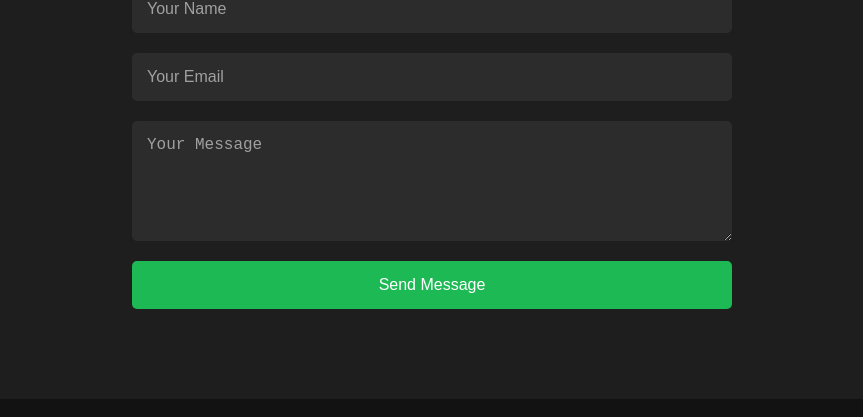
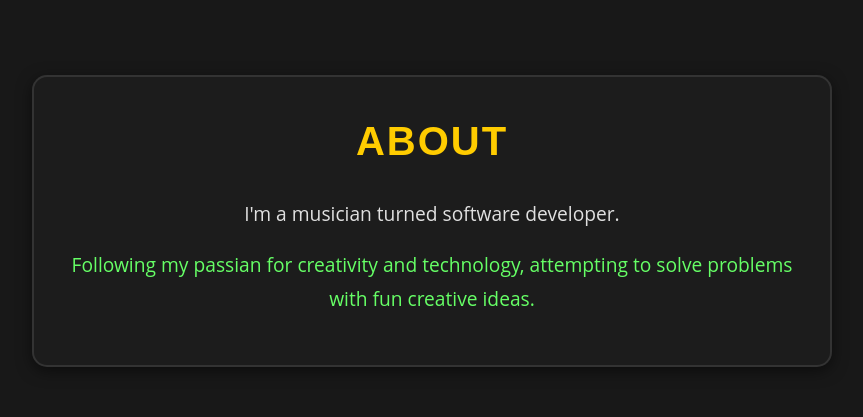
Before and after one commit to jordanfh1/my-portfolio, a Next.js app in the folder my-portfolio/: page / in a window 1280 px wide. Shown: the part 1694-2111 px from the top of the page, without its empty margins (208-1071 px from the left). Built offline with nearby package versions, Linux system fonts and the light colour scheme.

Commit message:
feat add about page and info, changes to hero and contact

```diff
--- a/my-portfolio/src/app/page.tsx
+++ b/my-portfolio/src/app/page.tsx
@@ -4,7 +4,8 @@ import EasterEgg from "@/components/EasterEgg/EasterEgg";
 import Hero from '@/components/Hero/Hero'
 import Skills from '@/components/Skills/Skills'
 import Projects from "@/components/Projects/Projects";
-import Contact from "@/components/Contact/Contact"
+import Contact from "@/components/Contact/Contact";
+import About from  "@/components/About/About";
 
 
 export default function Home() {
@@ -13,7 +14,7 @@ export default function Home() {
     <Hero />
     <Projects />
     <Skills />
-
+    <About />
     <Contact />
     <EasterEgg />
     </>
--- /dev/null
+++ b/my-portfolio/src/components/About/About.module.css
@@ -0,0 +1,44 @@
+.about {
+    background-color: #181818; /* Dark background to match the modern dark theme */
+    color: #e0e0e0; /* Soft light text color for readability */
+    padding: 4rem 2rem; /* Adds breathing room */
+    display: flex;
+    align-items: center;
+    justify-content: center;
+    min-height: 100vh;
+  }
+
+  .about div {
+    max-width: 800px; /* Prevents content from stretching too wide */
+    text-align: center;
+    border: 2px solid rgba(255, 255, 255, 0.1); /* Soft border for subtle elegance */
+    padding: 2rem;
+    background: rgba(255, 255, 255, 0.02); /* Faint background for layered effect */
+    box-shadow: 0 4px 15px rgba(0, 0, 0, 0.5); /* Adds depth with shadow */
+    border-radius: 15px; /* Softens the box edges */
+  }
+
+  .h2 {
+    font-size: 2.5rem;
+    margin-bottom: 1.5rem;
+    color: #ffcc00;
+    text-transform: uppercase;
+    font-family: 'Orbitron', sans-serif; /* A cool, modern, techy font */
+    letter-spacing: 0.05em;
+  }
+
+  .p {
+    font-size: 1.2rem;
+    line-height: 1.8;
+    font-family: 'Open Sans', sans-serif;
+    margin-bottom: 1rem;
+  }
+
+  .p:nth-child(3) {
+    color: #66ff66;
+  }
+
+  .about div:hover {
+    background: rgba(255, 255, 255, 0.05);
+    transition: background 0.3s ease;
+  }
--- /dev/null
+++ b/my-portfolio/src/components/About/About.tsx
@@ -0,0 +1,15 @@
+import styles from './About.module.css'
+
+
+const About = () => (
+    <section id="about" className={styles.about}>
+        <div >
+            <h2 className={styles.h2}>About</h2>
+            <p className={styles.p}>I'm a musician turned software developer.</p>
+            <p className={styles.p}>Following my passian for creativity and technology, attempting to solve problems with fun creative ideas.</p>
+        </div>
+
+    </section>
+);
+
+export default About;
--- a/my-portfolio/src/components/Contact/Contact.tsx
+++ b/my-portfolio/src/components/Contact/Contact.tsx
@@ -16,10 +16,10 @@ const Contact = () => (
       </form>
       <div className={styles.socialLinks}>
         <a href="https://www.linkedin.com/in/jordan-houghton-2441711ba/" className={styles.socialLink} target="_blank" rel="noopener noreferrer">
-          <i className="fab fa-linkedin"></i>
+          <i className="fab fa-linkedin">LinkedIn</i>
         </a>
         <a href="https://github.com/jordanfh1" className={styles.socialLink} target="_blank" rel="noopener noreferrer">
-          <i className="fab fa-github"></i>
+          <i className="fab fa-github">GitHub</i>
         </a>
 
       </div>
--- a/my-portfolio/src/components/Hero/Hero.module.css
+++ b/my-portfolio/src/components/Hero/Hero.module.css
@@ -65,3 +65,47 @@
       background-position: 10000px 5000px;
     }
   }
+  @keyframes wave {
+    0%, 100% {
+      transform: translateY(0);
+      color: #ff00ff; /* Starting color */
+    }
+    25% {
+      transform: translateY(-5px); /* Slight upward wave */
+      color: #00ffff; /* Change color */
+    }
+    50% {
+      transform: translateY(5px); /* Slight downward wave */
+      color: #ffcc00; /* Another color */
+    }
+    75% {
+      transform: translateY(-3px); /* Back up a bit */
+      color: #ff6666; /* Color transition */
+    }
+  }
+
+  @keyframes crazy-colors {
+    0%, 100% {
+      color: #ff00ff; /* Start and end with purple */
+    }
+    25% {
+      color: #00ff00; /* Bright green */
+    }
+    50% {
+      color: #ffcc00; /* Vivid yellow */
+    }
+    75% {
+      color: #ff6666; /* Vibrant red */
+    }
+  }
+
+  .span {
+    display: inline-block;
+    color: #fff; /* Default white text */
+    transition: transform 0.3s ease; /* Smooth transition for hovering */
+  }
+
+  .span:hover {
+    animation: wave 1s infinite ease-in-out, crazy-colors 0.5s infinite alternate;
+    cursor: pointer;
+  }
--- a/my-portfolio/src/components/Hero/Hero.tsx
+++ b/my-portfolio/src/components/Hero/Hero.tsx
@@ -3,7 +3,7 @@ import styles from './Hero.module.css';
 const Hero = () => (
   <section className={styles.hero}>
     <div className={styles.backgroundAnimation}></div>
-    <h1 className={styles.title}>Hey, I'm Jordan<br />Houghton</h1>
+    <h1 className={styles.title}><span className={styles.span}>Hey, I'm Jordan  <br />Houghton</span></h1>
     <p className={styles.subtitle}>Software Developer | React | TypeScript | Jazz</p>
   </section>
 );
```
